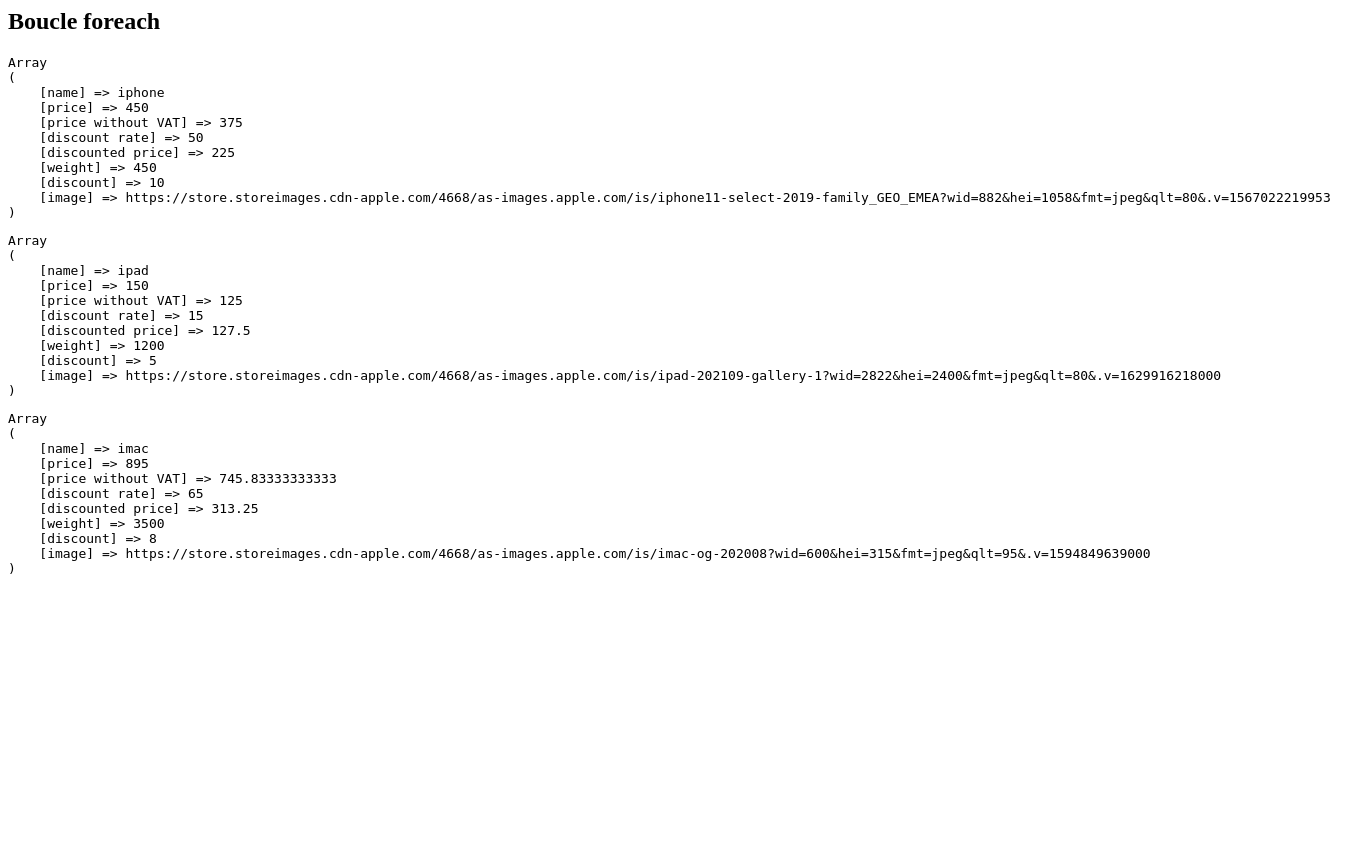
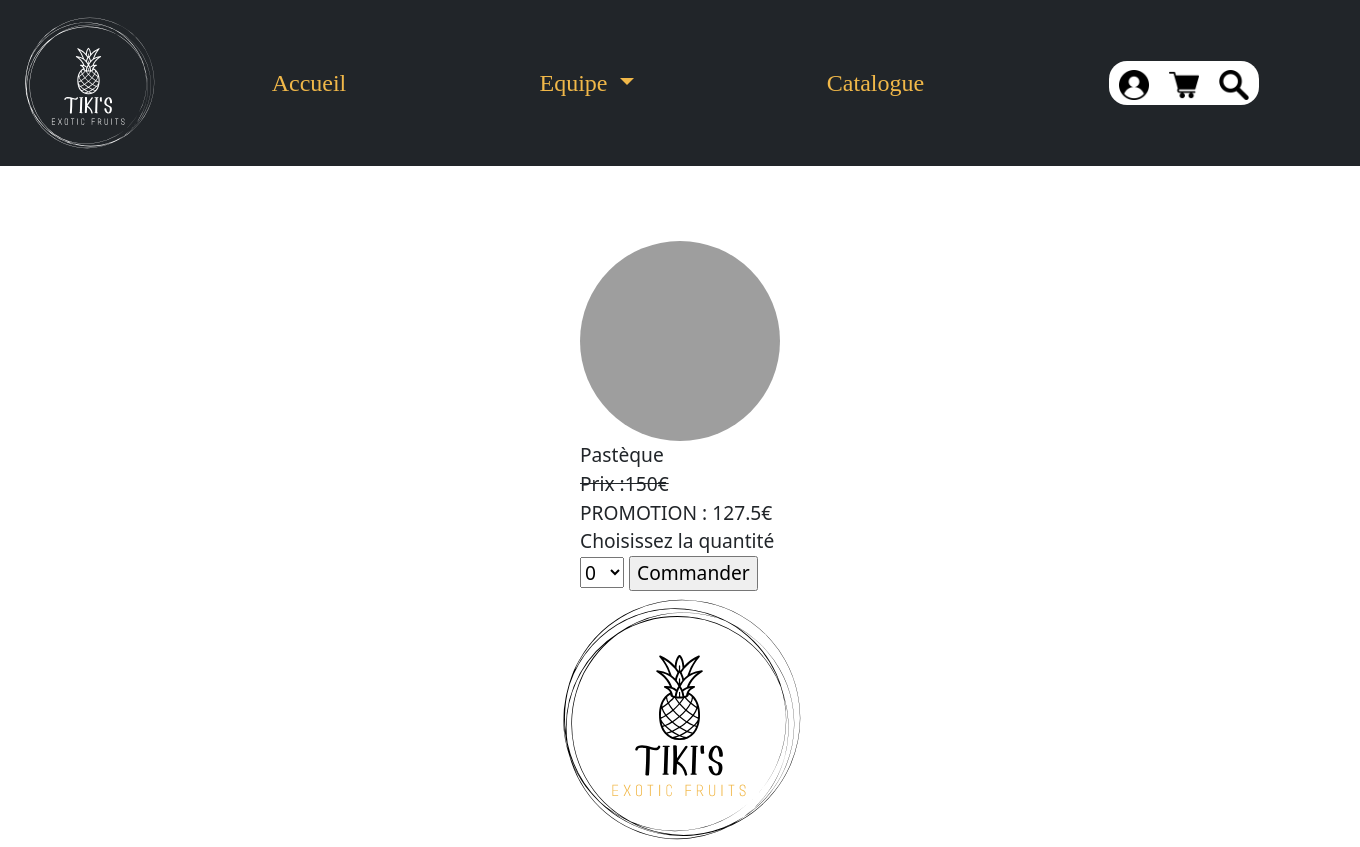
Before and after one commit to Claidestho/boutique_php, a PHP site: page /multidimensional-catalog.php in a window 1360 px wide. Shown: the top 847 px of the page. Before the commit the page ends 574 px from the top, so only its background shows below. Run offline with PHP 8.4, Linux system fonts and the light colour scheme; grey boxes are pictures that could not be loaded.

Commit message:
Fix my-functions, added form to multidimensional catalog - End exercise 7.1

```diff
--- a/multidimensional-catalog.php
+++ b/multidimensional-catalog.php
@@ -1,33 +1,28 @@
-<?php
+<?php include './exo-template/header.php';
 include 'my-functions.php';
 
+
 $products = [
-    "iphone" => [
-        "name" => "iphone",
+    "ananas" => [
+        "name" => "ananas",
         "price" => 45000,
-        "price without VAT" => 0,
-        "discount rate" => 50,
-        "discounted price" => 0,
+        "discount_rate" => 50,
         "weight" => 450,
         "discount" => 10,
         "image" => "https://store.storeimages.cdn-apple.com/4668/as-images.apple.com/is/iphone11-select-2019-family_GEO_EMEA?wid=882&hei=1058&fmt=jpeg&qlt=80&.v=1567022219953"
     ],
-    "ipad" => [
-        "name" => "ipad",
+    "pastèque" => [
+        "name" => "pastèque",
         "price" => 15000,
-        "price without VAT" => 0,
-        "discount rate" => 15,
-        "discounted price" => 0,
+        "discount_rate" => 15,
         "weight" => 1200,
         "discount" => 5,
-        "image" => "https://store.storeimages.cdn-apple.com/4668/as-images.apple.com/is/ipad-202109-gallery-1?wid=2822&hei=2400&fmt=jpeg&qlt=80&.v=1629916218000"
+        "image" => "https://static.lecomptoirlocal.fr/img/produits/43ad4dfa-6353-451c-aa01-59b6f89b6ddc/large.jpg"
     ],
-    "imac" => [
-        "name" => "imac",
+    "goyave" => [
+        "name" => "goyave",
         "price" => 89500,
-        "price without VAT" => 0,
-        "discount rate" => 65,
-        "discounted price" => 0,
+        "discount_rate" => 65,
         "weight" => 3500,
         "discount" => 8,
         "image" => "https://store.storeimages.cdn-apple.com/4668/as-images.apple.com/is/imac-og-202008?wid=600&hei=315&fmt=jpeg&qlt=95&.v=1594849639000"
@@ -42,21 +37,64 @@ $products = [
 //print_r($products["iphone"]);
 
 
+//$product["price"] = formatPrice($product["price"]);
+//$product["price without VAT"] = priceExcludingVAT($product["price"]);
+//$product["discounted price"] = displayDiscountedPrice($product["price"], $product["discount_rate"]);
+//
+//
+//echo "<pre>";
+//var_dump($products);
+//echo "</pre>";
+//?>
+<style>
+
+    .form_space {
+        display: flex;
+        justify-content: center;
+        font-size: larger;
+    }
+
+    form img {
+        width: 200px;
+        height: 200px;
+        border-radius: 50%;
+    }
+
+    .initial_price {
+        text-decoration: line-through;
+    }
+
+    .promo {
+
+    }
+</style>
+<div class="form_space">
+    <div class="form_elements">
+
+        <form method="GET">
+            <img src="<?php echo $products["pastèque"]["image"]; ?>"><br>
+            <label>Pastèque</label><br>
+            <label class="initial_price">Prix :<?php formatPrice($products["pastèque"]["price"]) ?></label><br>
+            <label class="promo">PROMOTION
+                : <?php formatPrice(discountedPrice($products["pastèque"]["price"], $products["pastèque"]["discount_rate"]));?> </label>
+
+         <br>   <label for="dropdown"> Choisissez la quantité</label><br/>
+            <select name="quantity">
+                <?php for ($i = 0; $i < 100; $i++) : ?>
+                    <option value=<?= "$i"; ?>>
+                        <?= $i ?>
+                    </option>
+                <?php endfor; ?>
+            </select>
+            <input type="submit" value="Commander">
+            <?php if (isset($_GET["quantity"]) && $_GET["quantity"] != 0) {
+                echo "<br>Vous avez commandé " . $_GET["quantity"] . " pastèque pour un prix total de ";
+                formatPrice(discountedPrice($products["pastèque"]["price"], $products["pastèque"]["discount_rate"]) * $_GET["quantity"]);
+            } ?>
+
+    </div>
+</div>
+</form>
 
 
-
-echo "<h2>Boucle foreach</h2>";
-
-foreach ($products as $product){
-    foreach ($product as $values){
-        $product["price"] = formatPrice($product["price"]);
-        $product["price without VAT"] = priceExcludingVAT($product["price"]);
-        $product["discounted price"] = displayDiscountedPrice($product["price"], $product["discount rate"]);
-
-        break;
-    }
-    echo "<pre>";
-    print_r($product) ;
-    echo "</pre>";
-
-}
+<?php include './exo-template/footer.php'; ?>
--- a/my-functions.php
+++ b/my-functions.php
@@ -1,15 +1,15 @@
 <?php
 
-function formatPrice($cents_price): float{
-    return $cents_price / 100;
+function formatPrice($cents_price): void{
+    echo $cents_price / 100 . "€";
 }
 
 function priceExcludingVAT($taxed_price): float{
     return ($taxed_price * 100) / (100 + 20);
 }
 
-function displayDiscountedPrice($og_price, $discount): float{
+function discountedPrice($original_price, $discount): float{
 
-    return $og_price - ($og_price * ($discount / 100));
+    return $original_price - ($original_price * ($discount / 100));
 
 }
```
